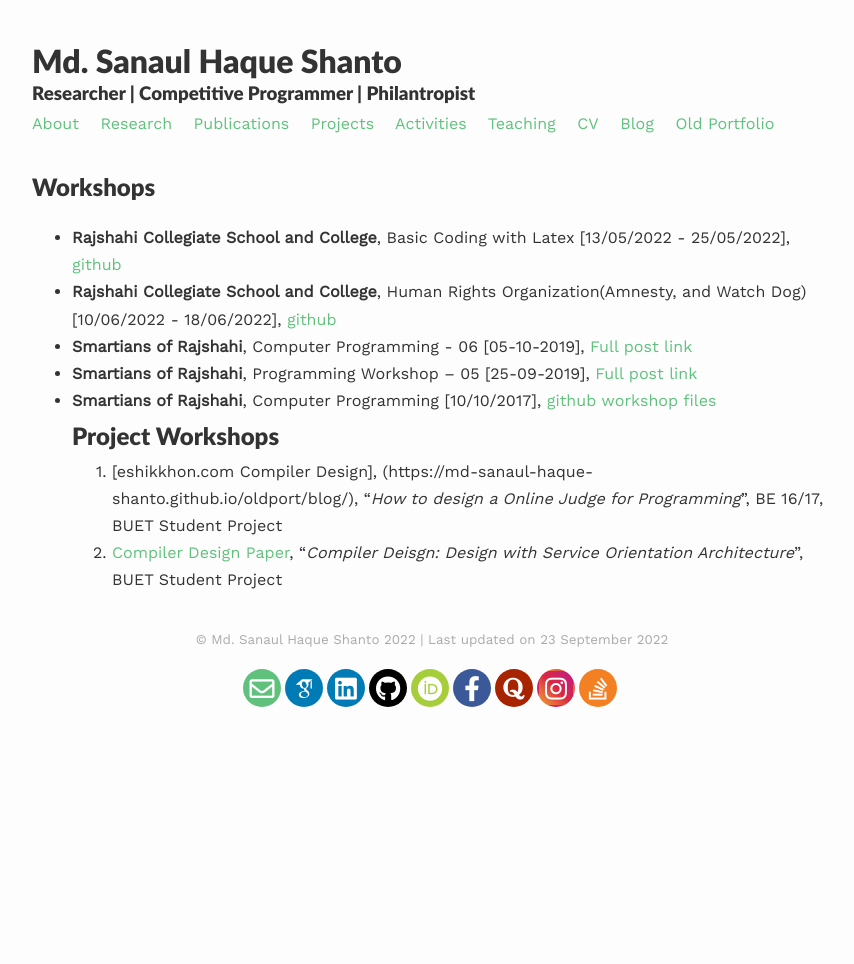
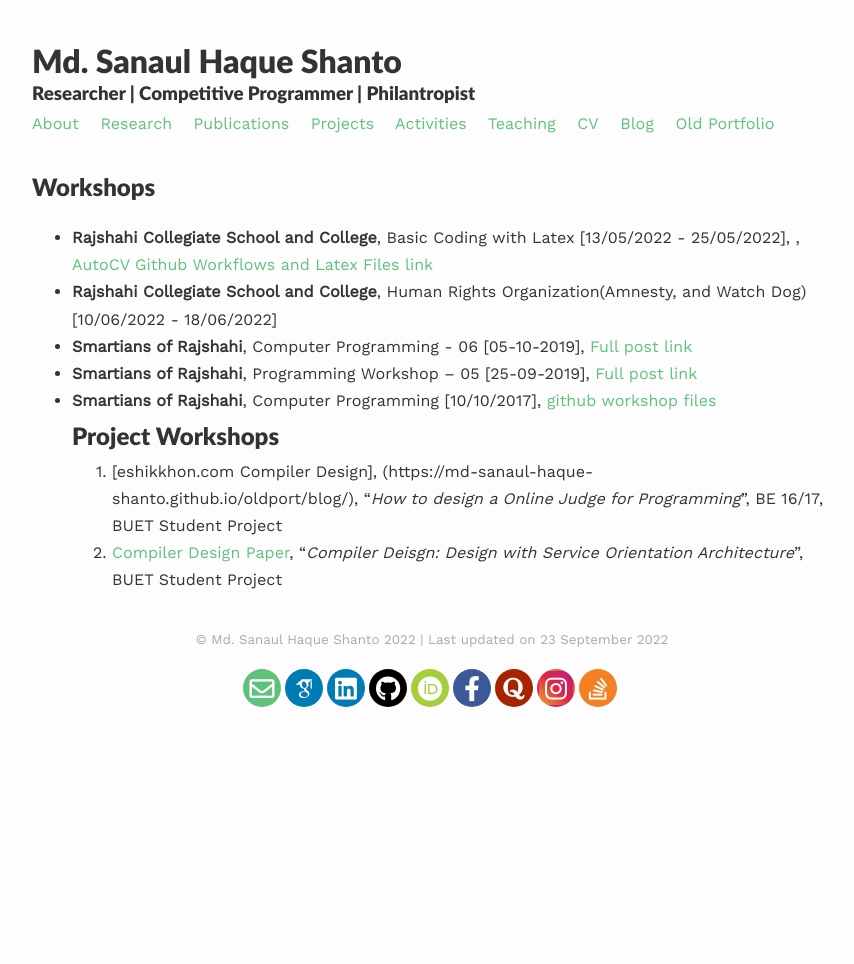
Before and after one commit to Md-Sanaul-Haque-Shanto/md-sanaul-haque-shanto.github.io, a Jekyll site: the page built from _pages/teaching.md, in a window 1280 px wide. Shown: the whole page, without its empty margins (208-1062 px from the left). Built offline with Jekyll 4.4.1, drawn with Linux system fonts in a browser that asks for light colours; nearby versions of some CDN libraries; some web fonts are replaced.

Commit message:
Update teaching.md

```diff
--- a/_pages/teaching.md
+++ b/_pages/teaching.md
@@ -6,8 +6,8 @@ published: true
 ---
 
 ## Workshops
-- **Rajshahi Collegiate School and College**, Basic Coding with Latex [13/05/2022 - 25/05/2022], [github]()
-- **Rajshahi Collegiate School and College**, Human Rights Organization(Amnesty, and Watch Dog) [10/06/2022 - 18/06/2022], [github]()
+- **Rajshahi Collegiate School and College**, Basic Coding with Latex [13/05/2022 - 25/05/2022], , [AutoCV Github Workflows and Latex Files link](https://github.com/Md-Sanaul-Haque-Shanto/gen)
+- **Rajshahi Collegiate School and College**, Human Rights Organization(Amnesty, and Watch Dog) [10/06/2022 - 18/06/2022]
 - **Smartians of Rajshahi**, Computer Programming - 06 [05-10-2019], [Full post link](https://facebook.com/groups/1545632125748362/permalink/2319958658315701/)
 - **Smartians of Rajshahi**, Programming Workshop – 05 [25-09-2019], [Full post link](https://facebook.com/notes/smartians-of-science/smartians-of-science-programming-workshop-05-topics/2311185742526326/)
 - **Smartians of Rajshahi**, Computer Programming [10/10/2017], [github workshop files](https://github.com/Md-Sanaul-Haque-Shanto/smartiansofscience)
```
